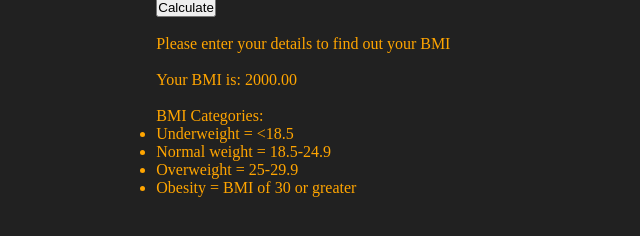
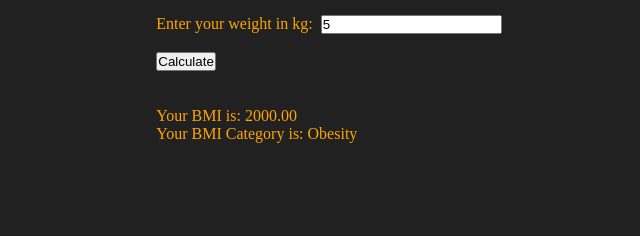
Before and after one commit to Vidit-Goel2k/bmiCalc, a plain HTML site: page index.html in a window 1280 px wide. Both pictures are taken after typing "5", "5" into the empty fields and a click on the button "Calculate". Shown: the part 378-614 px from the top of the page, without its empty margins (311-951 px from the left). Drawn offline with Linux system fonts and the light colour scheme.

Commit message:
categories implemented

```diff
--- a/index.html
+++ b/index.html
@@ -27,14 +27,8 @@
             </div>
         </form>
         <br>
-        <div>
+        <div id="instructions">
             <p>Please enter your details to find out your BMI</p>
-        </div>
-        <br>
-        <div id="result">
-
-        </div>
-        <div id="bmiInfo">
             <br>
             <ul>
                 BMI Categories:
@@ -44,6 +38,11 @@
                 <li>Obesity = BMI of 30 or greater</li>
             </ul>
         </div>
+        <br>
+        <div id="result">
+            <div id="bmiResult"></div>
+            <div id="category"></div>
+        </div>
     </div>
 </body>
 <script src="script.js"></script>
--- a/script.js
+++ b/script.js
@@ -2,24 +2,51 @@ const form = document.querySelector("form")
 
 form.addEventListener("submit",function(e){
     e.preventDefault()
+
     const height = parseInt(document.querySelector("#height").value)
     const weight = parseInt(document.querySelector("#weight").value)
-    const result = document.querySelector("#result")
+    const bmiResult = document.querySelector("#bmiResult")
 
-    calcBmi(height, weight, result)
+    const instructions = document.querySelector("#instructions")
+    instructions.innerHTML = ""
 
+    if(height <= 0){
+        bmiResult.innerHTML = "Please Enter a valid height"
+    }
+    else if(weight <= 0){
+        bmiResult.innerHTML = "Please Enter a valid weight"
+    }
+    else{
+        calcBmi(height, weight, bmiResult)
+    }
 })
 
-const calcBmi = (height, weight, result) => {
+const calcBmi = (height, weight, bmiResult) => {
+    const bmi = (weight / ((height*height)/10000)).toFixed(2)
+    bmiResult.innerHTML = `Your BMI is: ${bmi}`
+    const category = findCategory(bmi)
+    const categoryResult = document.querySelector("#category")
+    categoryResult.innerHTML = `Your BMI Category is: ${category}`
+}
 
-    if(height <= 0){
-        result.innerHTML = "Please Enter a valid height"
+const findCategory = (bmi) => {
+    let category
+    switch (true) {
+        case (bmi<18.5):
+            category = "UnderWeight"
+            break;
+        case (bmi>=18.5 && bmi < 24.9):
+            category = "Normal Weight"
+            break;
+        case (bmi>=25 && bmi < 29.9):
+            category = "OverWeight"
+            break;
+        case (bmi>=30):
+            category = "Obesity"
+            break;
+        default:
+            category = "Please enter valid Height or Weight"
+            break;
     }
-    else if(weight <= 0){
-        result.innerHTML = "Please Enter a valid weight"
-    }
-    else{
-        const bmi = (weight / ((height*height)/10000)).toFixed(2)
-        result.innerHTML = `Your BMI is: ${bmi}`
-    }
+    return category
 }
```
